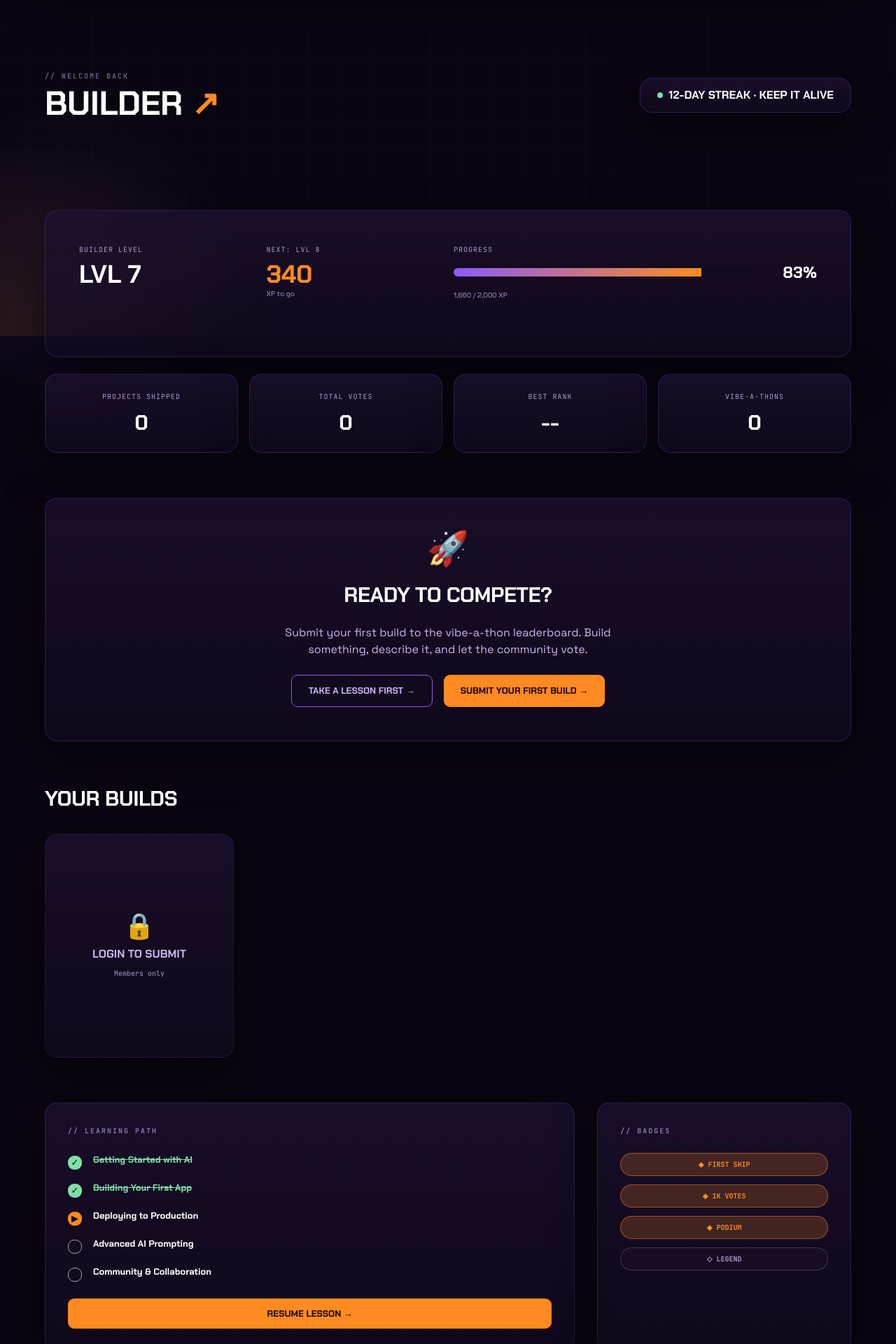
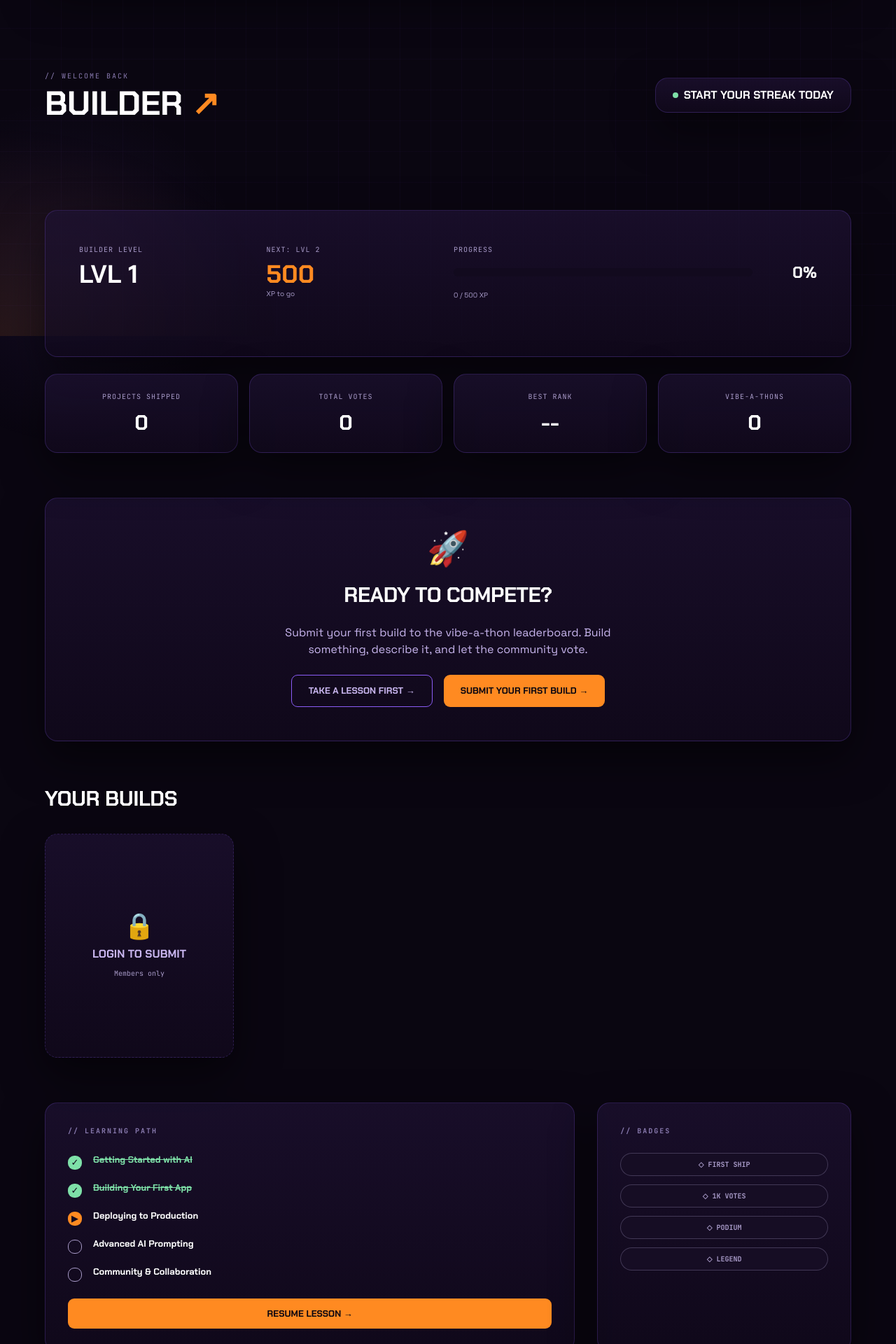
Before and after one commit to JonathanAilah/ailah-vibe, a Next.js app: page /dashboard in a window 1280 px wide. Shown: the part 320-2240 px from the top of the page at 70% size. Built offline with nearby package versions, Linux system fonts and the light colour scheme.

Commit message:
Reset user progress and update badges logic

```diff
--- a/app/dashboard/page.tsx
+++ b/app/dashboard/page.tsx
@@ -7,11 +7,11 @@ import { useAppContext } from '@/app/context'
 export default function Dashboard() {
   const { projects, submitProject, user, isLoggedIn } = useAppContext()
   const userName = user ? user.fullName.split(' ')[0].toUpperCase() : 'BUILDER'
-  const streakDays = 12
-  const currentLevel = 7
-  const nextLevel = 8
-  const currentXP = 1660
-  const maxXP = 2000
+  const streakDays = 0
+  const currentLevel = 1
+  const nextLevel = 2
+  const currentXP = 0
+  const maxXP = 500
   const xpProgress = (currentXP / maxXP) * 100
 
   // Submission form state
@@ -60,9 +60,9 @@ export default function Dashboard() {
   ]
 
   const badges = [
-    { id: 1, name: 'First Ship', earned: true },
-    { id: 2, name: '1K Votes', earned: true },
-    { id: 3, name: 'Podium', earned: true },
+    { id: 1, name: 'First Ship', earned: projects.length > 0 },
+    { id: 2, name: '1K Votes', earned: false },
+    { id: 3, name: 'Podium', earned: false },
     { id: 4, name: 'Legend', earned: false },
   ]
 
@@ -98,7 +98,7 @@ export default function Dashboard() {
           <div className="card px-6 py-3 flex items-center gap-2">
             <span className="w-2 h-2 bg-success-green rounded-full animate-glow-pulse" />
             <span className="font-chakra font-bold text-white">
-              {streakDays}-DAY STREAK · KEEP IT ALIVE
+              {streakDays > 0 ? `${streakDays}-DAY STREAK · KEEP IT ALIVE` : 'START YOUR STREAK TODAY'}
             </span>
           </div>
         </div>
```
